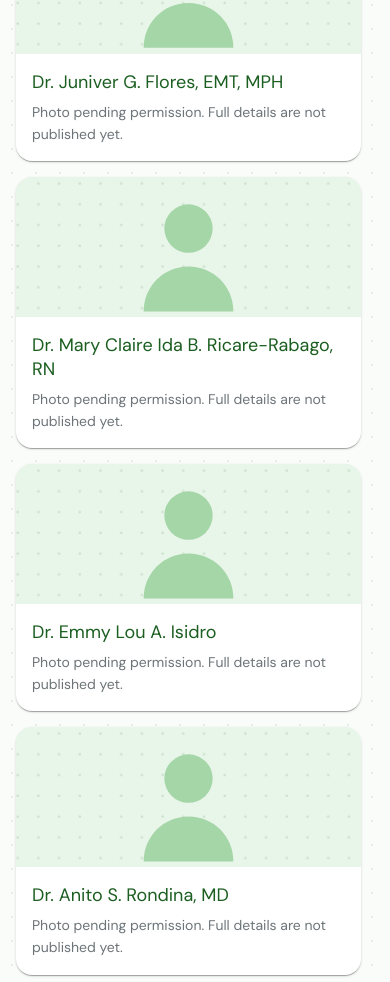
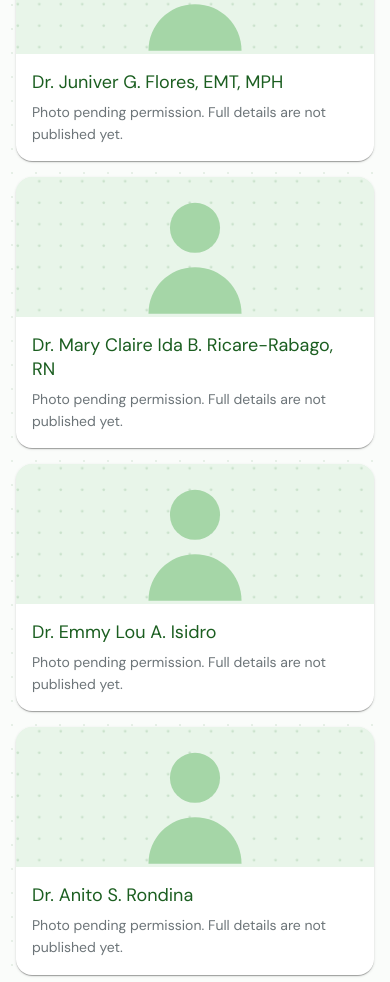
Before and after one commit to wilyuusha/cho-annex, an Astro site: page /cho-annex/doctors in a window 390 px wide. Shown: the part 1015-1997 px from the top of the page. Built offline with nearby package versions, Linux system fonts and the light colour scheme; Astro itself is replaced by a stand-in of ours.

Commit message:
doctor mobile improvement

```diff
--- a/src/components/mui/views/DoctorsView.tsx
+++ b/src/components/mui/views/DoctorsView.tsx
@@ -49,7 +49,10 @@ export default function DoctorsView({ doctors, site, placeholderImage }: Props)
           />
           <CardGrid>
             {doctors.doctors.map((doctor) => (
-              <Card key={doctor.name} sx={{ maxWidth: 345, borderRadius: 2, height: '100%' }}>
+              <Card
+                key={doctor.name}
+                sx={{ width: '100%', maxWidth: { xs: 'none', sm: 345 }, borderRadius: 2, height: '100%' }}
+              >
                 <CardActionArea
                   component="div"
                   sx={{ height: '100%', display: 'flex', flexDirection: 'column', alignItems: 'stretch' }}
--- a/src/data/doctors.json
+++ b/src/data/doctors.json
@@ -45,7 +45,7 @@
       }
     },
     {
-      "name": "Dr. Anito S. Rondina, MD",
+      "name": "Dr. Anito S. Rondina",
       "assignments": {
         "monday": ["OPD"],
         "tuesday": [],
@@ -55,7 +55,7 @@
       }
     },
     {
-      "name": "Dr. Beryl Joshua F. Borja, RN, MD",
+      "name": "Dr. Beryl Joshua F. Borja, RN",
       "assignments": {
         "monday": ["OPD"],
         "tuesday": [],
@@ -65,7 +65,7 @@
       }
     },
     {
-      "name": "Dr. Annie Vienna Faye L. Ocho, MD",
+      "name": "Dr. Annie Vienna Faye L. Ocho",
       "assignments": {
         "monday": ["OPD"],
         "tuesday": ["OPD"],
```
